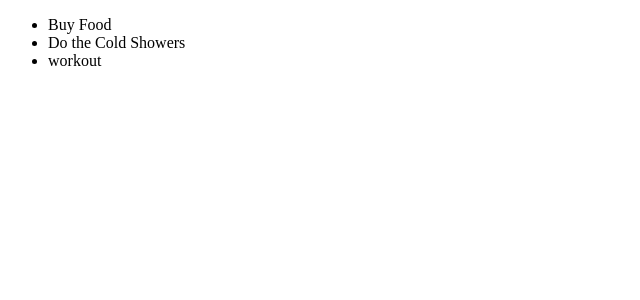
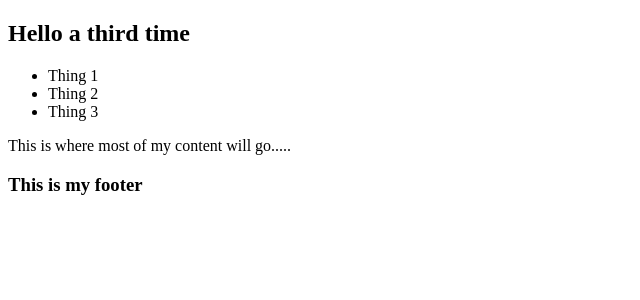
Before and after one commit to DweeDog/React---Basic--Meme--Generator-Application, a React (Create React App) app: page / in a window 1280 px wide. Shown: the top 300 px of the page, without its empty margins (0-640 px from the left). Built offline with nearby package versions, Linux system fonts and the light colour scheme.

Commit message:
Working Basic Components
Worked on a Basic Example of Child and Parent Components within React using a simple Nav bar and Footer components

```diff
--- /dev/null
+++ b/src/App.js
@@ -0,0 +1,33 @@
+import React from "react"
+
+import Footer from "./Footer"
+
+//render the app component which renders different type of elements , which have child div elements. This is often reffered to as a Tree which is a route of hte tree
+//it isn't jsut limited to rendering through all the different types of html elements which are based on UI elements already provided in html code under the JSX
+//such as the nav or the img element and other types of elements.
+
+//you normally want your application to be mainly just components and then goes to teh idnividual components have the individual changes this. Ass the app.js just
+//have a compilation of all the different elements of the JSX.
+
+function App() {
+    return(
+        <div>
+            <nav>
+                <h1>Hello a third time</h1>
+                <ul>
+                    <li>Thing 1</li>
+                    <li>Thing 2</li>
+                    <li>Thing 3</li>
+
+                </ul>
+
+            </nav>
+            <main>
+                <p>This is where most of my content will go.....</p>
+            </main>
+            <Footer />
+        </div>
+    )
+}
+
+export default App
--- /dev/null
+++ b/src/Footer.js
@@ -0,0 +1,14 @@
+import React from "react"
+
+function Footer() {
+    return(
+
+        <footer>
+            <h3>This is my footer</h3>
+        </footer>
+
+    )
+}
+
+
+export default Footer
--- a/src/index.js
+++ b/src/index.js
@@ -4,7 +4,10 @@
 
 //importing the files for react
 import React from "react"
-import ReactDOM from "react-dom"
+import reactDOM from "react-dom"
+
+//need to impor the app files
+import App from "./App"
 
 //fill the boilerplate react code required to render an unordered list <ul> </ul> to the page, the list should contain 3 list items wiht anything in them you want.
 //where we want to place oir application is where the root div has been added or will be added.
@@ -16,13 +19,4 @@ import ReactDOM from "react-dom"
 
 //creating a new function
 //creating components and make the code alot cleaner than the other problmes that are ensued with the problems.
-function MyApp() {
-    return (<ul><li>Buy Food</li>
-    <li>Do the Cold Showers</li>
-    <li>workout</li></ul>)
-}
-
-
-ReactDOM.render(
-    <MyApp />
-    , document.getElementById("root"));
+reactDOM.render(<App />, document.getElementById("root"));
```
